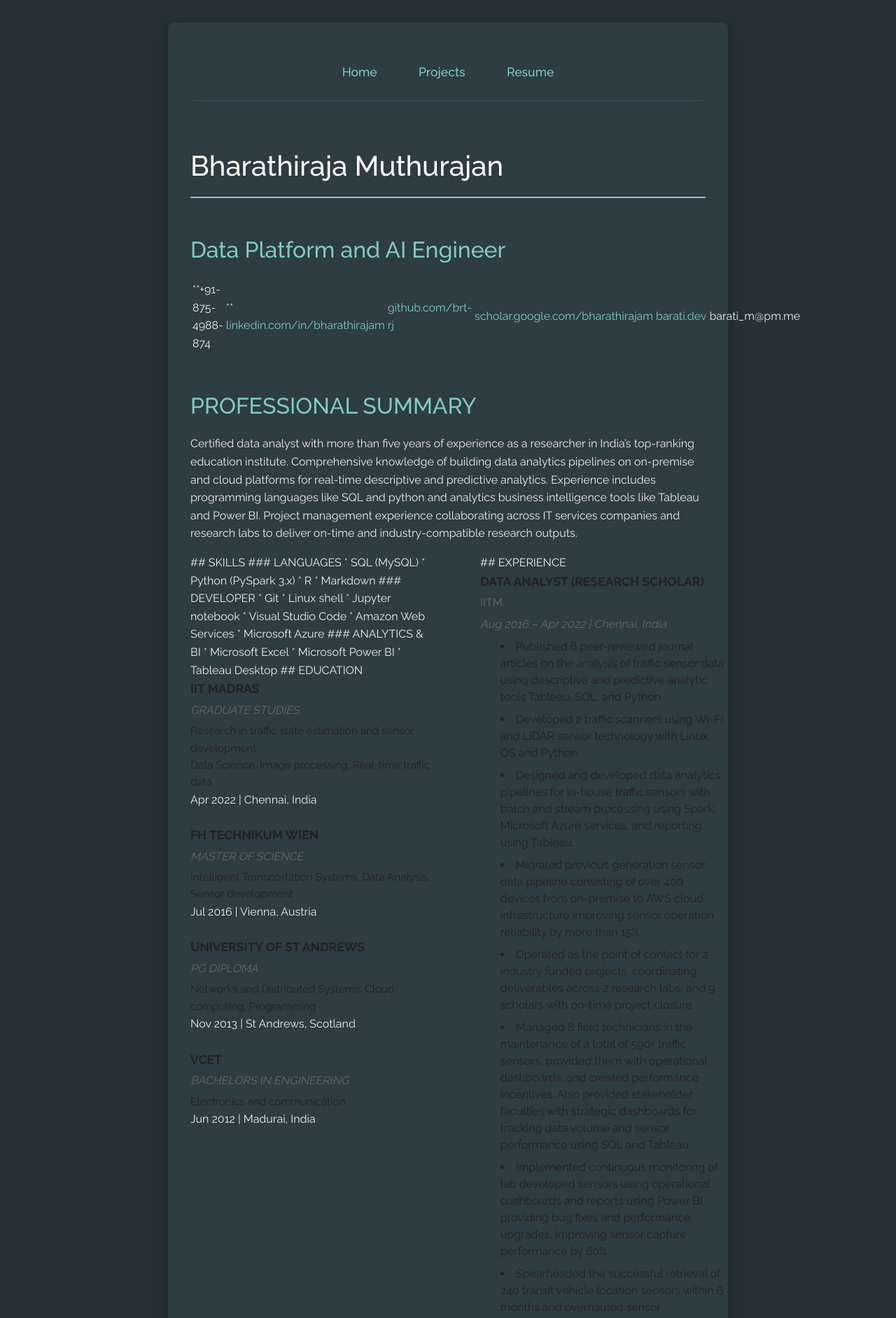
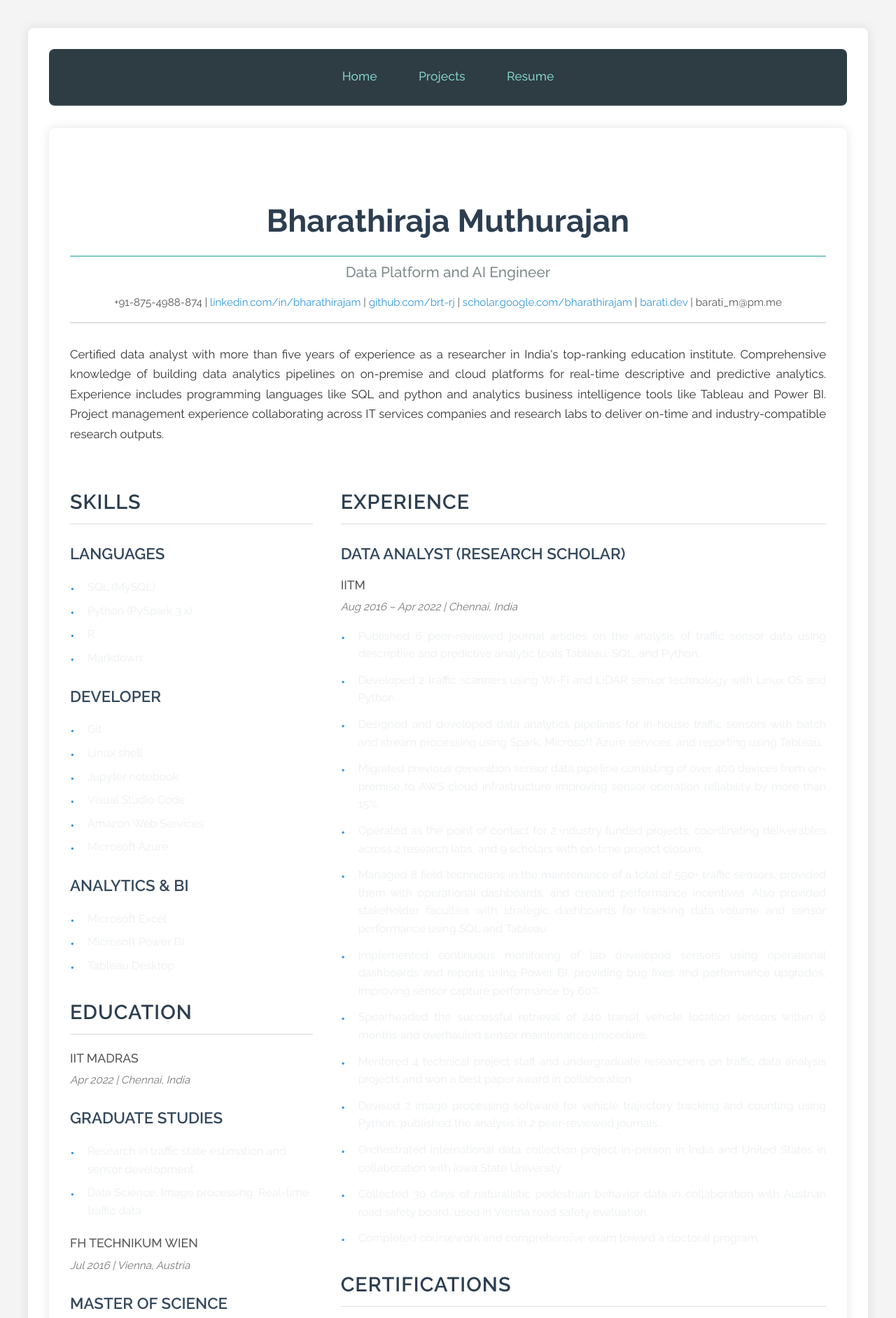
Before and after one commit to brt-rj/barati-dev.github.io, a Jekyll site: the page built from assets/md/BM_resume.md, in a window 1280 px wide. Shown: the top 1883 px of the page at 70% size. Built offline with Jekyll 4.4.1, drawn with Linux system fonts in a browser that asks for light colours; our own code applies the rules of GitHub Pages for plain Markdown files; some of the changed text lies outside the part shown.

Commit message:
Apply new resume formatting

```diff
--- a/assets/css/style.scss
+++ b/assets/css/style.scss
@@ -244,171 +244,215 @@ ul, ol {
   background: $primary-accent;
 }
 
-// Resume Styles (Professional two-column layout with Raleway)
-$resume-gold: #bfa046;
-$resume-black: #222;
-$resume-gray: #666;
-$resume-lightgray: #f7f7f7;
-$resume-font: 'Raleway', Arial, Helvetica, sans-serif;
-
-.resume-container {
-  background: #fff;
-  color: $resume-black;
-  font-family: $resume-font;
-  max-width: 1200px;
-  margin: 2em auto;
-  padding: 2.5em 3em;
-  border-radius: 0;
-  box-shadow: none;
-  border: none;
-  line-height: 1.4;
+// Resume Styles (New professional layout)
+/* Basic Reset & Font Import */
+body {
+    font-family: 'Raleway', sans-serif; /* Apply Raleway font */
+    line-height: 1.6;
+    margin: 0;
+    padding: 20px;
+    background-color: #f4f4f4;
+    color: #333;
+    -webkit-font-smoothing: antialiased; /* For smoother text rendering */
+    -moz-osx-font-smoothing: grayscale;
 }
 
-.resume-header {
-  text-align: left;
-  margin-bottom: 2em;
-  border-bottom: 2px solid $resume-gold;
-  padding-bottom: 1em;
+/* Main Container */
+.container {
+    max-width: 1200px;
+    margin: 20px auto;
+    background: #fff;
+    padding: 30px;
+    box-shadow: 0 0 15px rgba(0, 0, 0, 0.1); /* Softer shadow */
+    border-radius: 8px; /* Rounded corners for the container */
 }
-.resume-name {
-  font-size: 3.5em;
-  font-weight: 300;
-  letter-spacing: 0.03em;
-  line-height: 1.1;
-  margin-bottom: 0.2em;
-  color: $resume-black;
+
+/* Header Styling */
+header {
+    text-align: center;
+    margin-bottom: 30px;
+    border-bottom: 2px solid #e0e0e0; /* Lighter border */
+    padding-bottom: 15px;
 }
-.resume-name .last {
-  color: $resume-gold;
-  font-weight: 700;
+
+header h1 {
+    font-size: 2.8em;
+    margin-bottom: 5px;
+    color: #2c3e50;
+    font-weight: 700; /* Bolder for the name */
 }
-.resume-title {
-  font-size: 1.5em;
+
+header .subtitle {
+    font-size: 1.3em;
+    color: #7f8c8d;
+    margin-bottom: 15px;
+    font-weight: 500;
+}
+
+header .contact-info {
+    font-size: 0.95em;
+    color: #555;
+}
+
+header .contact-info a {
+    color: #3498db;
+    text-decoration: none;
+    transition: color 0.3s ease; /* Smooth transition for links */
+}
+
+header .contact-info a:hover {
+    color: #2980b9;
+    text-decoration: underline;
+}
+
+/* Section Headings */
+h2 {
+    color: #2c3e50;
+    border-bottom: 1px solid #dcdcdc; /* Lighter border */
+    padding-bottom: 8px;
+    margin-top: 30px;
+    margin-bottom: 20px;
+    font-size: 1.8em;
+    font-weight: 600;
+    text-transform: uppercase; /* Uppercase for main sections */
+    letter-spacing: 1px;
+}
+
+h3 {
+    color: #34495e;
+    margin-top: 25px;
+    margin-bottom: 12px;
+    font-size: 1.4em;
+    font-weight: 600;
+}
+
+h4 {
+    color: #555;
+    margin-top: 10px;
+    margin-bottom: 5px;
+    font-size: 1.1em;
+    font-weight: 500;
+}
+
+/* List Styling */
+ul {
+    list-style: none;
+    padding: 0;
+    margin-bottom: 20px;
+}
+
+ul li {
+    margin-bottom: 8px;
+    padding-left: 25px; /* More space for bullet */
+    position: relative;
+    text-align: left; /* Ensure text aligns left */
+}
+
+ul li::before {
+    content: '•';
+    color: #3498db;
+    position: absolute;
+    left: 0;
+    font-size: 1.2em; /* Larger bullet */
+    line-height: 1.6; /* Align bullet with text */
+}
+
+/* Professional Summary */
+.professional-summary {
+    margin-bottom: 30px;
+    text-align: justify;
+    line-height: 1.7;
+    font-size: 1.05em;
+}
+
+/* Two-Column Layout */
+.main-content {
+    display: flex;
+    gap: 40px; /* Increased space between columns */
+    flex-wrap: wrap; /* Allow columns to wrap on smaller screens */
+}
+
+.left-column {
+    flex: 1; /* Takes 1 part of the available space */
+    min-width: 300px; /* Minimum width for the left column to prevent squishing */
+}
+
+.experience-certifications {
+    flex: 2; /* Takes 2 parts of the available space, making it wider */
+    min-width: 450px; /* Minimum width for the right column */
+}
+
+/* Specific adjustments for Experience list */
+.experience ul li {
+    margin-bottom: 12px;
+    text-align: justify;
+    line-height: 1.6;
+}
+
+.date-location {
     font-style: italic;
-  color: $resume-gray;
-  margin-bottom: 0.5em;
-  font-weight: 400;
+    color: #777;
+    margin-top: 5px;
+    margin-bottom: 15px;
+    font-size: 0.95em;
 }
-.resume-contact {
-  font-size: 0.95em;
-  color: $resume-gray;
-  margin-bottom: 0.5em;
-  line-height: 1.5;
-  a {
-    color: $resume-gray;
-    text-decoration: none;
-    margin-right: 1em;
+
+/* Responsive adjustments */
+@media (max-width: 992px) {
+    .main-content {
+        flex-direction: column; /* Stack columns on tablets and smaller */
+        gap: 20px;
     }
-  a:hover {
-    color: $resume-gold;
-    text-decoration: underline;
+
+    .left-column,
+    .experience-certifications {
+        min-width: unset; /* Remove min-width when stacking */
+        width: 100%; /* Take full width */
+    }
+
+    header h1 {
+        font-size: 2em;
+    }
+
+    header .subtitle {
+        font-size: 1.1em;
+    }
+
+    h2 {
+        font-size: 1.6em;
     }
 }
 
-.resume-section {
-  margin-top: 2em;
-  margin-bottom: 1.5em;
-}
-.resume-section-title {
-  font-size: 1.3em;
-  font-weight: 700;
-  letter-spacing: 0.1em;
-  color: $resume-black;
-  text-transform: uppercase;
-  border-bottom: 2px solid $resume-gold;
-  display: inline-block;
-  padding-bottom: 0.4em;
-  margin-bottom: 1.5em;
+@media (max-width: 576px) {
+    body {
+        padding: 15px;
     }
 
-.resume-main {
-  display: flex;
-  gap: 4em;
-  align-items: flex-start;
-}
-.resume-col {
-  flex: 1 1 0;
-  min-width: 350px;
+    .container {
+        padding: 20px;
     }
 
-.resume-subtitle {
-  font-weight: 700;
-  color: $resume-black;
-  margin-top: 1.5em;
-  margin-bottom: 0.5em;
-  font-size: 1.1em;
-  letter-spacing: 0.05em;
-  text-transform: uppercase;
+    header h1 {
+        font-size: 1.8em;
     }
 
-.resume-list {
-  margin: 0 0 1.5em 1.8em;
-  padding: 0;
-  list-style: disc inside;
-  color: $resume-black;
+    header .subtitle {
         font-size: 1em;
-  line-height: 1.6;
-}
-.resume-list li {
-  margin-bottom: 0.5em;
-  line-height: 1.5;
     }
 
-.resume-bold {
-  font-weight: 700;
-}
-.resume-italic {
-  font-style: italic;
+    header .contact-info {
+        font-size: 0.85em;
     }
 
-// Education and Experience specific styling
-.resume-education-item {
-  margin-bottom: 1.5em;
-
-  .institution {
-    font-weight: 700;
-    color: $resume-black;
-    font-size: 1.1em;
-    margin-bottom: 0.2em;
+    h2 {
+        font-size: 1.4em;
     }
 
-  .degree {
-    font-style: italic;
-    color: $resume-gray;
-    margin-bottom: 0.3em;
+    h3 {
+        font-size: 1.2em;
     }
 
-  .details {
-    color: $resume-black;
-    font-size: 0.95em;
+    ul li {
+        padding-left: 20px;
     }
 }
-
-.resume-experience-item {
-  margin-bottom: 1.5em;
-
-  .position {
-    font-weight: 700;
-    color: $resume-black;
-    font-size: 1.1em;
-    margin-bottom: 0.2em;
-  }
-
-  .company {
-    color: $resume-gray;
-    margin-bottom: 0.3em;
-  }
-
-  .duration {
-    color: $resume-gray;
-    font-style: italic;
-    margin-bottom: 0.5em;
-  }
-}
-
-// Responsive for mobile
-@media (max-width: 1000px) {
-  .resume-main { flex-direction: column; gap: 2.5em; }
-  .resume-container { padding: 2em; }
-  .resume-name { font-size: 3em; }
-}
--- a/assets/md/BM_resume.md
+++ b/assets/md/BM_resume.md
@@ -1,79 +1,89 @@
-# Bharathiraja Muthurajan
+<div class="container">
+<header>
+<h1>Bharathiraja Muthurajan</h1>
+<div class="subtitle">Data Platform and AI Engineer</div>
+<div class="contact-info">
++91-875-4988-874 | <a href="https://linkedin.com/in/bharathirajam">linkedin.com/in/bharathirajam</a> | <a href="https://github.com/brt-rj">github.com/brt-rj</a> | <a href="https://scholar.google.com/bharathirajam">scholar.google.com/bharathirajam</a> | <a href="https://barati.dev/">barati.dev</a> | barati_m@pm.me
+</div>
+</header>
 
-## Data Platform and AI Engineer
-
-**+91-875-4988-874 |** [linkedin.com/in/bharathirajam](https://linkedin.com/in/bharathirajam) | [github.com/brt-rj](https://github.com/brt-rj) | [scholar.google.com/bharathirajam](https://scholar.google.com/bharathirajam) | [barati.dev](https://barati.dev/) | barati_m@pm.me
-
-## PROFESSIONAL SUMMARY
-
+<div class="professional-summary">
 Certified data analyst with more than five years of experience as a researcher in India's top-ranking education institute. Comprehensive knowledge of building data analytics pipelines on on-premise and cloud platforms for real-time descriptive and predictive analytics. Experience includes programming languages like SQL and python and analytics business intelligence tools like Tableau and Power BI. Project management experience collaborating across IT services companies and research labs to deliver on-time and industry-compatible research outputs.
-
-<div class="resume-main">
-
-<div class="resume-col">
-
-## SKILLS
-
-### LANGUAGES
-* SQL (MySQL)
-* Python (PySpark 3.x)
-* R
-* Markdown
-
-### DEVELOPER
-* Git
-* Linux shell
-* Jupyter notebook
-* Visual Studio Code
-* Amazon Web Services
-* Microsoft Azure
-
-### ANALYTICS & BI
-* Microsoft Excel
-* Microsoft Power BI
-* Tableau Desktop
-
-## EDUCATION
-
-<div class="resume-education-item">
-<div class="institution">IIT MADRAS</div>
-<div class="degree">GRADUATE STUDIES</div>
-<div class="details">Research in traffic state estimation and sensor development<br>
-Data Science, Image processing, Real-time traffic data</div>
-<div class="duration">Apr 2022 | Chennai, India</div>
 </div>
 
-<div class="resume-education-item">
-<div class="institution">FH TECHNIKUM WIEN</div>
-<div class="degree">MASTER OF SCIENCE</div>
-<div class="details">Intelligent Transportation Systems, Data Analysis, Sensor development</div>
-<div class="duration">Jul 2016 | Vienna, Austria</div>
+<div class="main-content">
+
+<div class="left-column">
+
+<h2>SKILLS</h2>
+
+<h3>LANGUAGES</h3>
+<ul>
+<li>SQL (MySQL)</li>
+<li>Python (PySpark 3.x)</li>
+<li>R</li>
+<li>Markdown</li>
+</ul>
+
+<h3>DEVELOPER</h3>
+<ul>
+<li>Git</li>
+<li>Linux shell</li>
+<li>Jupyter notebook</li>
+<li>Visual Studio Code</li>
+<li>Amazon Web Services</li>
+<li>Microsoft Azure</li>
+</ul>
+
+<h3>ANALYTICS & BI</h3>
+<ul>
+<li>Microsoft Excel</li>
+<li>Microsoft Power BI</li>
+<li>Tableau Desktop</li>
+</ul>
+
+<h2>EDUCATION</h2>
+
+<h4>IIT MADRAS</h4>
+<div class="date-location">Apr 2022 | Chennai, India</div>
+<h3>GRADUATE STUDIES</h3>
+<ul>
+<li>Research in traffic state estimation and sensor development</li>
+<li>Data Science, Image processing, Real-time traffic data</li>
+</ul>
+
+<h4>FH TECHNIKUM WIEN</h4>
+<div class="date-location">Jul 2016 | Vienna, Austria</div>
+<h3>MASTER OF SCIENCE</h3>
+<ul>
+<li>Intelligent Transportation Systems, Data Analysis, Sensor development</li>
+</ul>
+
+<h4>UNIVERSITY OF ST ANDREWS</h4>
+<div class="date-location">Nov 2013 | St Andrews, Scotland</div>
+<h3>PG DIPLOMA</h3>
+<ul>
+<li>Networks and Distributed Systems, Cloud computing, Programming</li>
+</ul>
+
+<h4>VCET</h4>
+<div class="date-location">Jun 2012 | Madurai, India</div>
+<h3>BACHELORS IN ENGINEERING</h3>
+<ul>
+<li>Electronics and communication</li>
+</ul>
+
 </div>
 
-<div class="resume-education-item">
-<div class="institution">UNIVERSITY OF ST ANDREWS</div>
-<div class="degree">PG DIPLOMA</div>
-<div class="details">Networks and Distributed Systems, Cloud computing, Programming</div>
-<div class="duration">Nov 2013 | St Andrews, Scotland</div>
-</div>
+<div class="experience-certifications">
 
-<div class="resume-education-item">
-<div class="institution">VCET</div>
-<div class="degree">BACHELORS IN ENGINEERING</div>
-<div class="details">Electronics and communication</div>
-<div class="duration">Jun 2012 | Madurai, India</div>
-</div>
+<h2>EXPERIENCE</h2>
 
-</div>
-<div class="resume-col">
-
-## EXPERIENCE
-
-<div class="resume-experience-item">
-<div class="position">DATA ANALYST (RESEARCH SCHOLAR)</div>
-<div class="company">IITM</div>
-<div class="duration">Aug 2016 – Apr 2022 | Chennai, India</div>
-<ul class="resume-list">
+<h3>DATA ANALYST (RESEARCH SCHOLAR)</h3>
+<h4>IITM</h4>
+<div class="date-location">Aug 2016 – Apr 2022 | Chennai, India</div>
+<div class="experience">
+<ul>
 <li>Published 6 peer-reviewed journal articles on the analysis of traffic sensor data using descriptive and predictive analytic tools Tableau, SQL, and Python.</li>
 <li>Developed 2 traffic scanners using Wi-Fi and LiDAR sensor technology with Linux OS and Python.</li>
 <li>Designed and developed data analytics pipelines for in-house traffic sensors with batch and stream processing using Spark, Microsoft Azure services, and reporting using Tableau.</li>
@@ -90,13 +100,16 @@ Data Science, Image processing, Real-time traffic data</div>
 </ul>
 </div>
 
-## CERTIFICATIONS
+<h2>CERTIFICATIONS</h2>
+<ul>
+<li>Tableau Certified Data Analyst, Aug 2024</li>
+<li>Power BI Data Analyst Associate, Dec 2023</li>
+<li>Google Data Analytics Certificate, Nov 2023</li>
+<li>Databricks Certified Associate Developer for Apache Spark 3.0, Sep 2024</li>
+<li>AWS Certified Developer - Associate, Dec 2025</li>
+</ul>
 
-* Tableau Certified Data Analyst, Aug 2024
-* Power BI Data Analyst Associate, Dec 2023
-* Google Data Analytics Certificate, Nov 2023
-* Databricks Certified Associate Developer for Apache Spark 3.0, Sep 2024
-* AWS Certified Developer - Associate, Dec 2025
+</div>
 
 </div>
 </div>
```
Also changed, not shown: 1 other file. Lines whose indentation alone changed are shown as unchanged.
